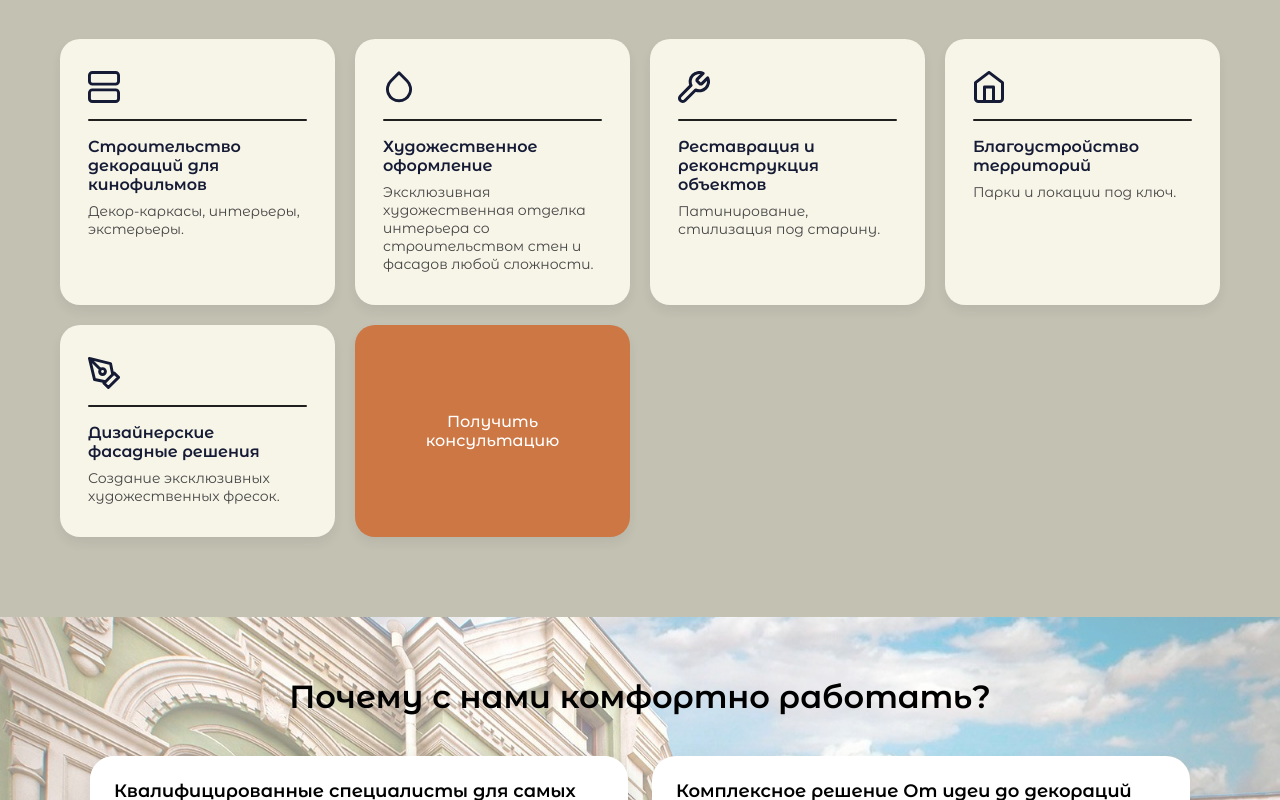
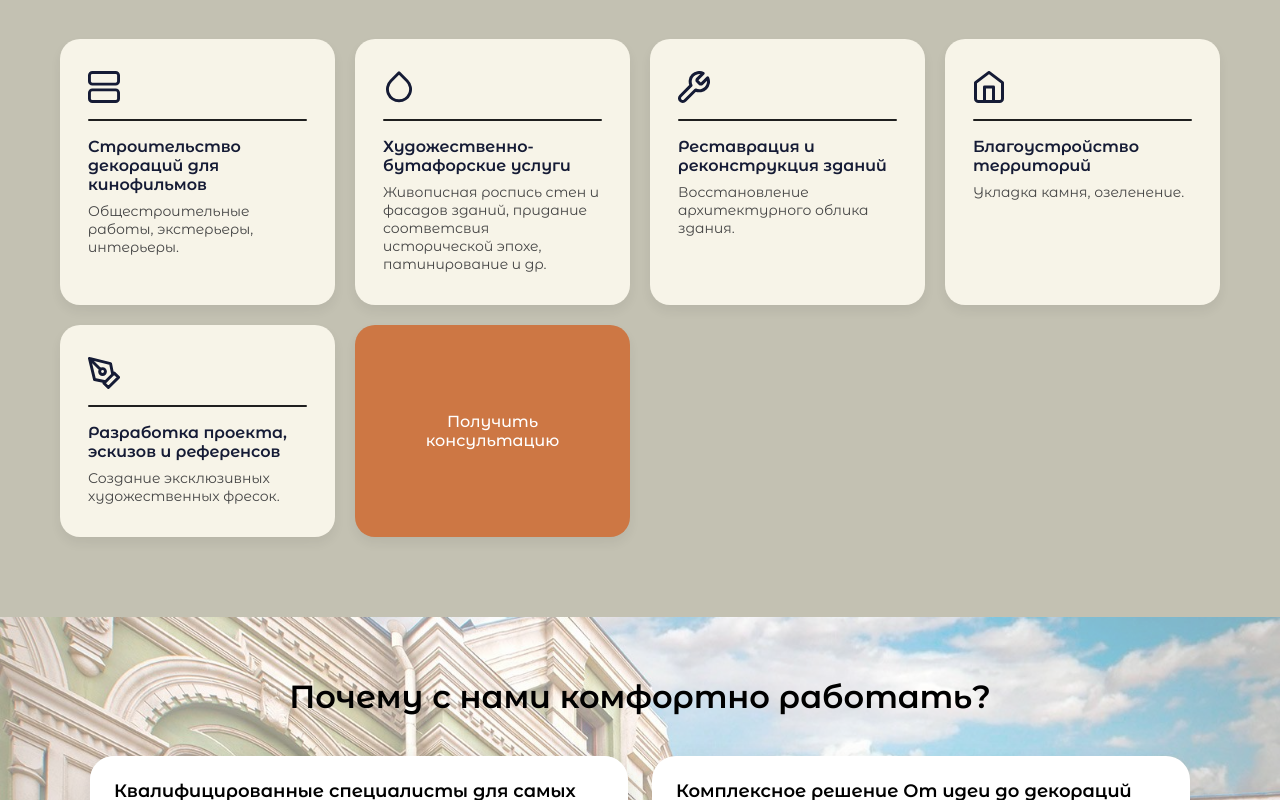
Before and after one commit to AkbarAckerman/movie-decor-site, a React (Create React App) app: page / in a window 1280 px wide. Shown: the part 1500-2300 px from the top of the page. Built offline with nearby package versions, Linux system fonts and the light colour scheme; a web font is replaced by a local one.

Commit message:
update services and whatsapp

```diff
--- a/src/components/Contact.css
+++ b/src/components/Contact.css
@@ -16,8 +16,8 @@
 /* Левая часть - форма */
 .contact-form-box {
   background-color: #cd7744;
-  height: 520px;
-  color: white;
+  height: 570px;
+  color: black;
   padding: 48px 40px;
   border-radius: 48px;
   flex: 1 1 460px;
@@ -27,14 +27,14 @@
 }
 
 .contact-form-box h2 {
-  font-size: 32px;
-  font-weight: 600;
+  font-size: 35px;
+  font-weight: 400;
   margin-bottom: 16px;
   line-height: 1.3;
 }
 
 .contact-form-box p {
-  font-size: 16px;
+  font-size: 18px;
   margin-bottom: 24px;
 }
 
@@ -47,24 +47,25 @@
 .contact-form-box input,
 .contact-form-box select {
   padding: 16px 24px;
-  border-radius: 32px;
-  border: 1px solid rgba(255, 255, 255, 0.5);
+  border-radius: 16px;
+  border: 1px solid black;
   font-size: 16px;
   background-color: transparent;
-  color: white;
+  color: black;
 }
 
 .contact-form-box input::placeholder {
-  color: rgba(255, 255, 255, 0.8);
+  color: black;
 }
 
 .contact-form-box button {
   padding: 16px 24px;
   background-color: #e6e3d5;
-  color: #cd7744;
+  color: #151B35;
   border: none;
   font-weight: 500;
-  border-radius: 40px;
+  border-radius: 20px;
+  border: 3px solid #151B35;
   font-size: 16px;
   margin-top: 12px;
   width: 100%;
--- a/src/components/Contacts.js
+++ b/src/components/Contacts.js
@@ -128,8 +128,24 @@ function Contacts() {
         </div>
         <div className="footer-column">
           <h4>Всегда на связи:</h4>
-          <p className='social-media'>Telegram</p>
-          <p className='social-media'>WhatsApp</p>
+          {/* <p className='social-media'>
+    <a
+      href="https://t.me/Miracle_mlbb"
+      target="_blank"
+      rel="noopener noreferrer"
+    >
+      Telegram
+    </a>
+  </p> */}
+  <p className='social-media'>
+    <a
+      href="https://wa.me/79233839999"
+      target="_blank"
+      rel="noopener noreferrer"
+    >
+      WhatsApp
+    </a>
+  </p>
         </div>
         <div className="footer-column">
           <h4>Наши контакты</h4>
--- a/src/components/Services.js
+++ b/src/components/Services.js
@@ -13,26 +13,26 @@ const servicesData = [
   {
     icon: icon1,
     title: 'Строительство декораций для кинофильмов',
-    description: 'Декор-каркасы, интерьеры, экстерьеры.',
+    description: 'Общестроительные работы, экстерьеры, интерьеры.',
   },
   {
     icon: icon2,
-    title: 'Художественное оформление',
-    description: 'Эксклюзивная художественная отделка интерьера со строительством стен и фасадов любой сложности.',
+    title: 'Художественно-бутафорские услуги',
+    description: 'Живописная роспись стен и фасадов зданий, придание соответсвия исторической эпохе, патинирование и др.',
   },
   {
     icon: icon3,
-    title: 'Реставрация и реконструкция объектов',
-    description: 'Патинирование, стилизация под старину.',
+    title: 'Реставрация и реконструкция зданий',
+    description: 'Восстановление архитектурного облика здания.',
   },
   {
     icon: icon4,
     title: 'Благоустройство территорий',
-    description: 'Парки и локации под ключ.',
+    description: 'Укладка камня, озеленение.',
   },
   {
     icon: icon5,
-    title: 'Дизайнерские фасадные решения',
+    title: 'Разработка проекта, эскизов и референсов',
     description: 'Создание эксклюзивных художественных фресок.',
   },
 ];
```
